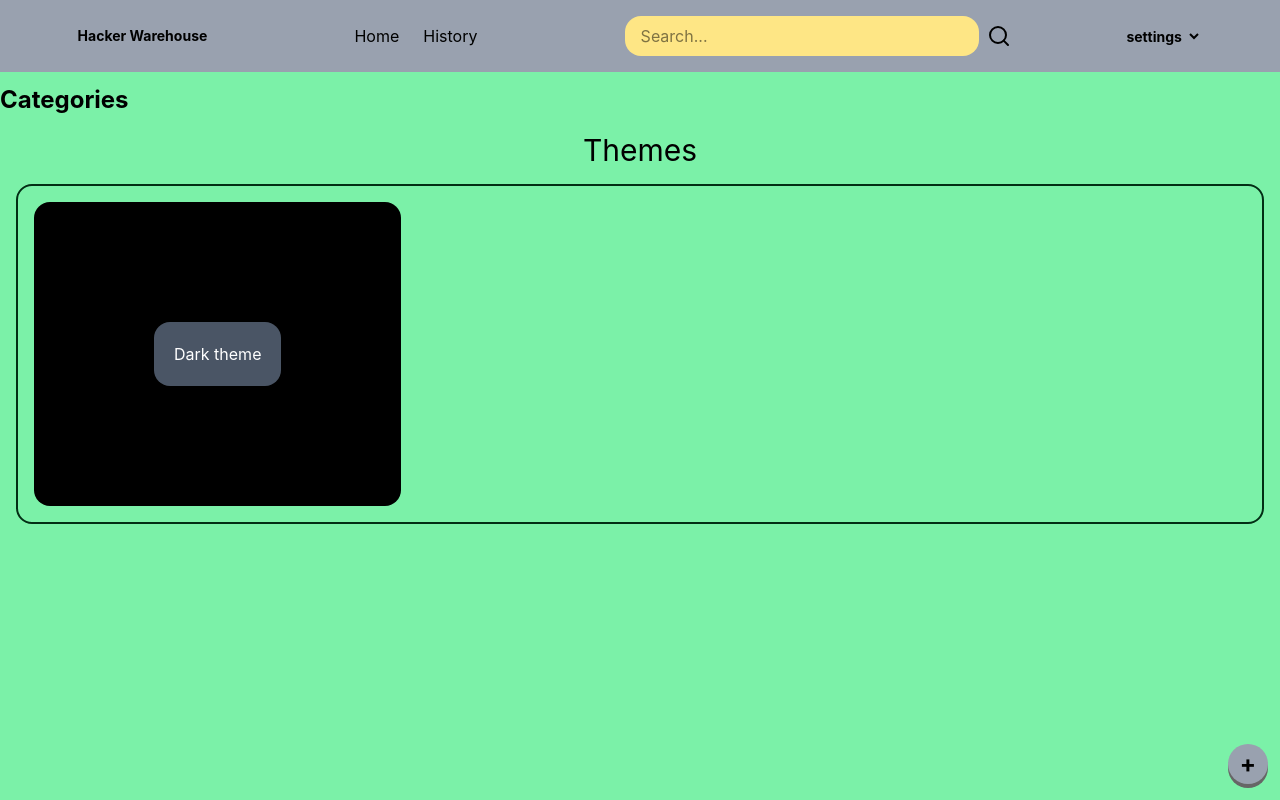
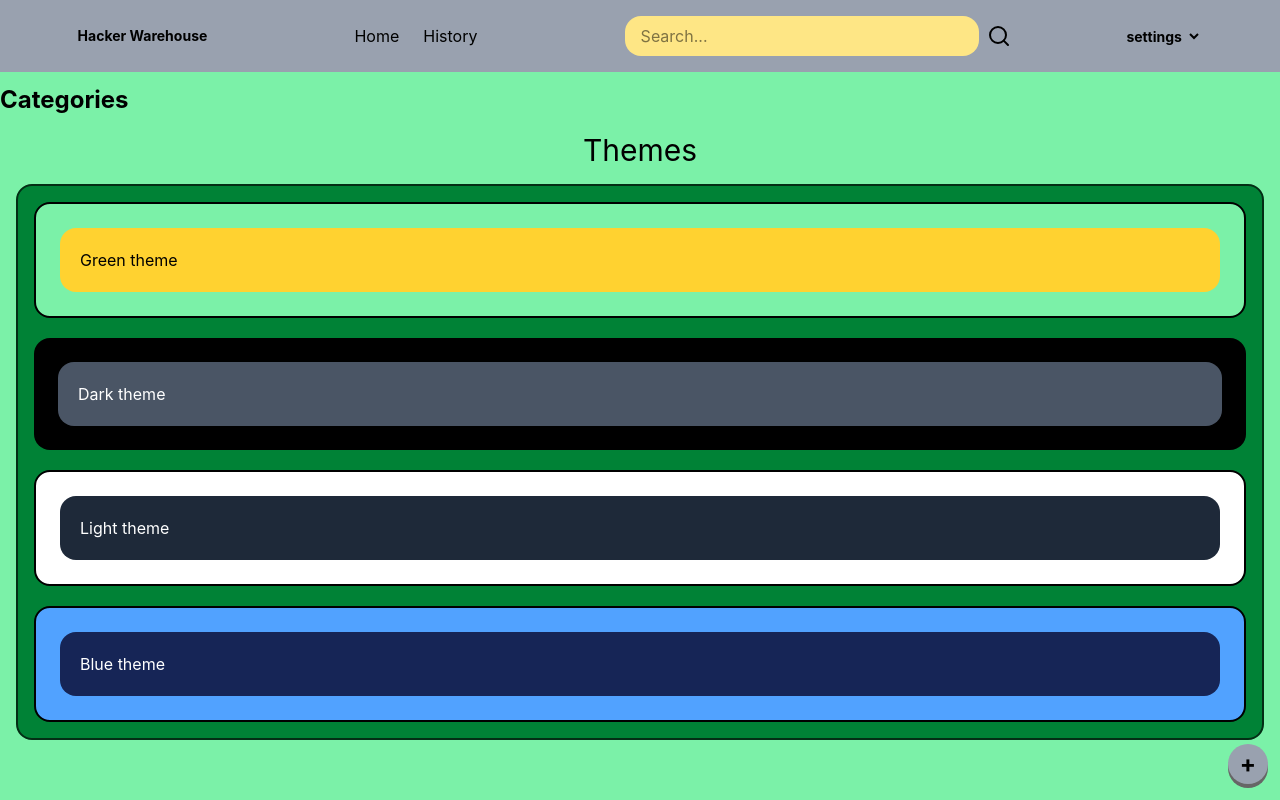
Before and after one commit to Vang-er/Hacker-Warehouse, a Django app: page /test/dash in a window 1280 px wide. Run offline with Django 5.2, Linux system fonts and the light colour scheme.

Commit message:
all themes

```diff
--- a/front-end/index.html
+++ b/front-end/index.html
@@ -184,10 +184,18 @@
     </div>
     <div id="themesdiv" class="flex-col">
       <p class="text-center text-3xl ">Themes</p>
-      <div class="flex p-4 m-4 border-green-950 rounded-2xl border-2">
-        <div class=" bg-black p-30  rounded-2xl"><p class="text-white bg-gray-600 p-5 rounded-2xl">Dark theme</p></div>
+      <div class="bg-green-700 flex p-4 m-4 border-green-950 rounded-2xl border-2 justify-around flex-col gap-5">
+        <div class="bg-green-300 p-6 rounded-2xl border-2 "><p id="defult" class=" text-black bg-amber-300 p-5 rounded-2xl cursor-pointer">Green theme</p></div>
+        <div class="bg-black p-6 rounded-2xl"><p id="dark" class="  text-white bg-gray-600 p-5 rounded-2xl cursor-pointer">Dark theme</p></div>
+        <div class="bg-white p-6 rounded-2xl border-2"><p id="light" class= "  text-white bg-gray-800 p-5 rounded-2xl cursor-pointer">Light theme</p></div>
+        <div class="bg-blue-400 p-6 rounded-2xl border-2"><p id="blue" class="text-white bg-blue-950 p-5 rounded-2xl cursor-pointer">Blue theme</p></div>
+
       </div>
     </div>
+    <script>
+      const defult = document.getElementById("defult")
+      const dark = document.getElementById("dark");
+    </script>
     <div id="historypage" class="hidden flex-col items-center">
       <div class="flex items-center justify-between w-full px-4 mt-2">
         <h1 class="text-center p-2 rounded-xl bg-amber-200 h-fit">
@@ -418,7 +426,7 @@
 
 
 
-    checkSearch();
+
 
     window.addEventListener("resize", checkSearch);
     async function loadhistory() {
--- a/static/css/output.css
+++ b/static/css/output.css
@@ -11,17 +11,23 @@
     --color-red-300: oklch(80.8% 0.114 19.571);
     --color-red-500: oklch(63.7% 0.237 25.331);
     --color-amber-200: oklch(92.4% 0.12 95.746);
+    --color-amber-300: oklch(87.9% 0.169 91.605);
     --color-amber-400: oklch(82.8% 0.189 84.429);
+    --color-amber-600: oklch(66.6% 0.179 58.318);
     --color-lime-700: oklch(53.2% 0.157 131.589);
     --color-green-300: oklch(87.1% 0.15 154.449);
     --color-green-500: oklch(72.3% 0.219 149.579);
     --color-green-700: oklch(52.7% 0.154 150.069);
     --color-green-800: oklch(44.8% 0.119 151.328);
     --color-green-950: oklch(26.6% 0.065 152.934);
+    --color-blue-400: oklch(70.7% 0.165 254.624);
+    --color-blue-500: oklch(62.3% 0.214 259.815);
+    --color-blue-950: oklch(28.2% 0.091 267.935);
     --color-gray-300: oklch(87.2% 0.01 258.338);
     --color-gray-400: oklch(70.7% 0.022 261.325);
     --color-gray-500: oklch(55.1% 0.027 264.364);
     --color-gray-600: oklch(44.6% 0.03 256.802);
+    --color-gray-800: oklch(27.8% 0.033 256.848);
     --color-black: #000;
     --color-white: #fff;
     --spacing: 0.25rem;
@@ -259,6 +265,9 @@
   }
   .m-4 {
     margin: calc(var(--spacing) * 4);
+  }
+  .m-30 {
+    margin: calc(var(--spacing) * 30);
   }
   .mx-4 {
     margin-inline: calc(var(--spacing) * 4);
@@ -505,10 +514,19 @@
   .gap-4 {
     gap: calc(var(--spacing) * 4);
   }
+  .gap-5 {
+    gap: calc(var(--spacing) * 5);
+  }
+  .gap-6 {
+    gap: calc(var(--spacing) * 6);
+  }
   :where(.space-y-2 > :not(:last-child)) {
     --tw-space-y-reverse: 0;
     margin-block-start: calc(calc(var(--spacing) * 2) * var(--tw-space-y-reverse));
     margin-block-end: calc(calc(var(--spacing) * 2) * calc(1 - var(--tw-space-y-reverse)));
+  }
+  .rounded {
+    border-radius: 0.25rem;
   }
   .rounded-2xl {
     border-radius: var(--radius-2xl);
@@ -548,6 +566,10 @@
     border-style: var(--tw-border-style);
     border-width: 4px;
   }
+  .border-s {
+    border-inline-start-style: var(--tw-border-style);
+    border-inline-start-width: 1px;
+  }
   .border-r {
     border-right-style: var(--tw-border-style);
     border-right-width: 1px;
@@ -559,6 +581,13 @@
   .border-l-3 {
     border-left-style: var(--tw-border-style);
     border-left-width: 3px;
+  }
+  .border-solid {
+    --tw-border-style: solid;
+    border-style: solid;
+  }
+  .border-black {
+    border-color: var(--color-black);
   }
   .border-green-950 {
     border-color: var(--color-green-950);
@@ -572,8 +601,14 @@
   .bg-amber-200 {
     background-color: var(--color-amber-200);
   }
+  .bg-amber-300 {
+    background-color: var(--color-amber-300);
+  }
   .bg-amber-400 {
     background-color: var(--color-amber-400);
+  }
+  .bg-amber-600 {
+    background-color: var(--color-amber-600);
   }
   .bg-black {
     background-color: var(--color-black);
@@ -583,6 +618,12 @@
     @supports (color: color-mix(in lab, red, red)) {
       background-color: color-mix(in oklab, var(--color-black) 40%, transparent);
     }
+  }
+  .bg-blue-400 {
+    background-color: var(--color-blue-400);
+  }
+  .bg-blue-950 {
+    background-color: var(--color-blue-950);
   }
   .bg-gray-300 {
     background-color: var(--color-gray-300);
@@ -596,11 +637,17 @@
   .bg-gray-600 {
     background-color: var(--color-gray-600);
   }
+  .bg-gray-800 {
+    background-color: var(--color-gray-800);
+  }
   .bg-green-300 {
     background-color: var(--color-green-300);
   }
   .bg-green-500 {
     background-color: var(--color-green-500);
+  }
+  .bg-green-700 {
+    background-color: var(--color-green-700);
   }
   .bg-green-800 {
     background-color: var(--color-green-800);
@@ -635,6 +682,9 @@
   }
   .p-7 {
     padding: calc(var(--spacing) * 7);
+  }
+  .p-10 {
+    padding: calc(var(--spacing) * 10);
   }
   .p-30 {
     padding: calc(var(--spacing) * 30);
@@ -707,6 +757,9 @@
   }
   .text-black {
     color: var(--color-black);
+  }
+  .text-blue-500 {
+    color: var(--color-blue-500);
   }
   .text-gray-500 {
     color: var(--color-gray-500);
```
